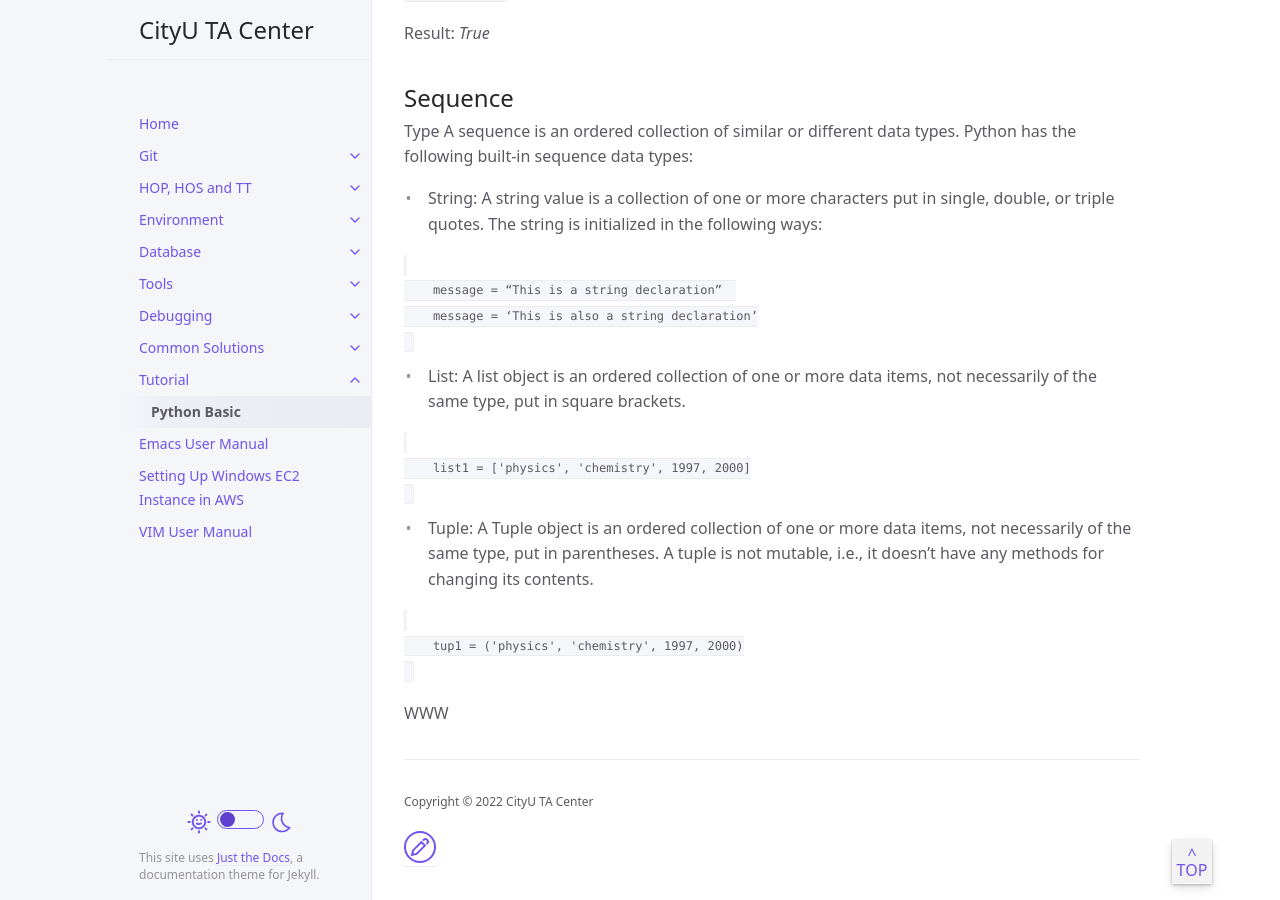
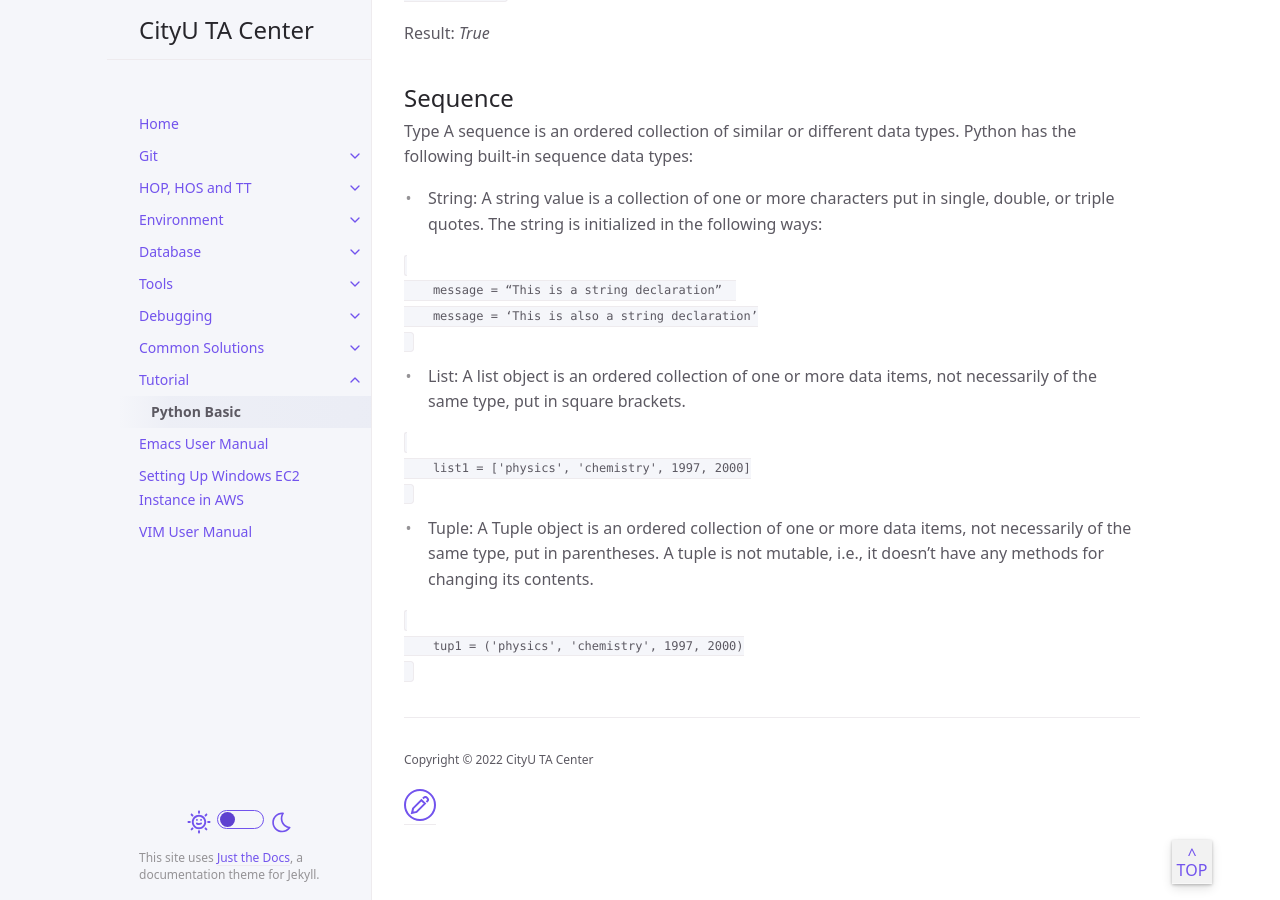
Before and after one commit to thomasthaddeus/cityuseattle.github.io, a Jekyll site: the page built from docs/tutorial/Python_Basic.md, in a window 1280 px wide and 900 px high, scrolled down 2043 px. Built offline with Jekyll 4.4.1, drawn with Linux system fonts in a browser that asks for light colours.

Commit message:
Python_Basic.md

```diff
--- a/docs/tutorial/Python_Basic.md
+++ b/docs/tutorial/Python_Basic.md
@@ -77,4 +77,4 @@ Type A sequence is an ordered collection of similar or different data types. Pyt
 * Tuple: A Tuple object is an ordered collection of one or more data items, not necessarily of the same type, put in parentheses. A tuple is not mutable, i.e., it doesn't have any methods for changing its contents.
 <pre><code>
     tup1 = ('physics', 'chemistry', 1997, 2000)
- </code></pre>WWW
+ </code></pre>
```
